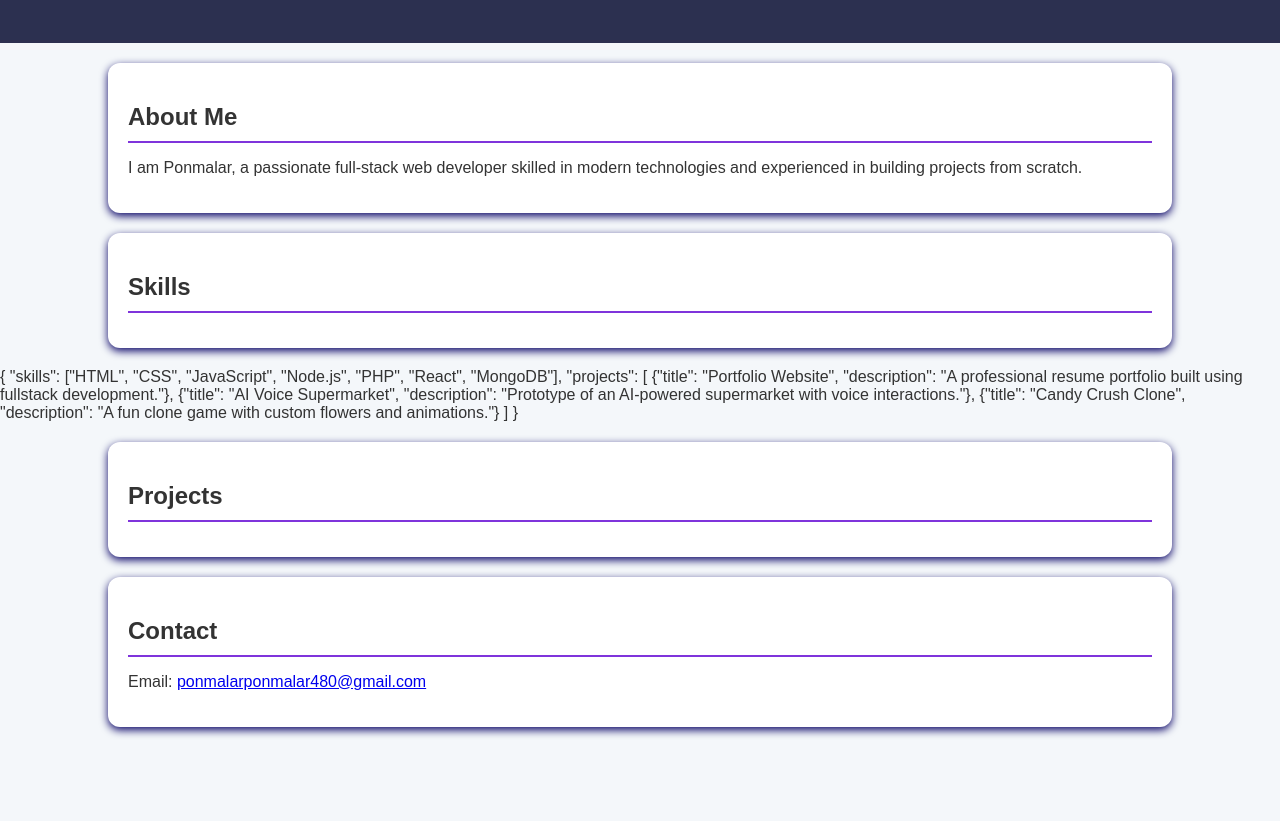
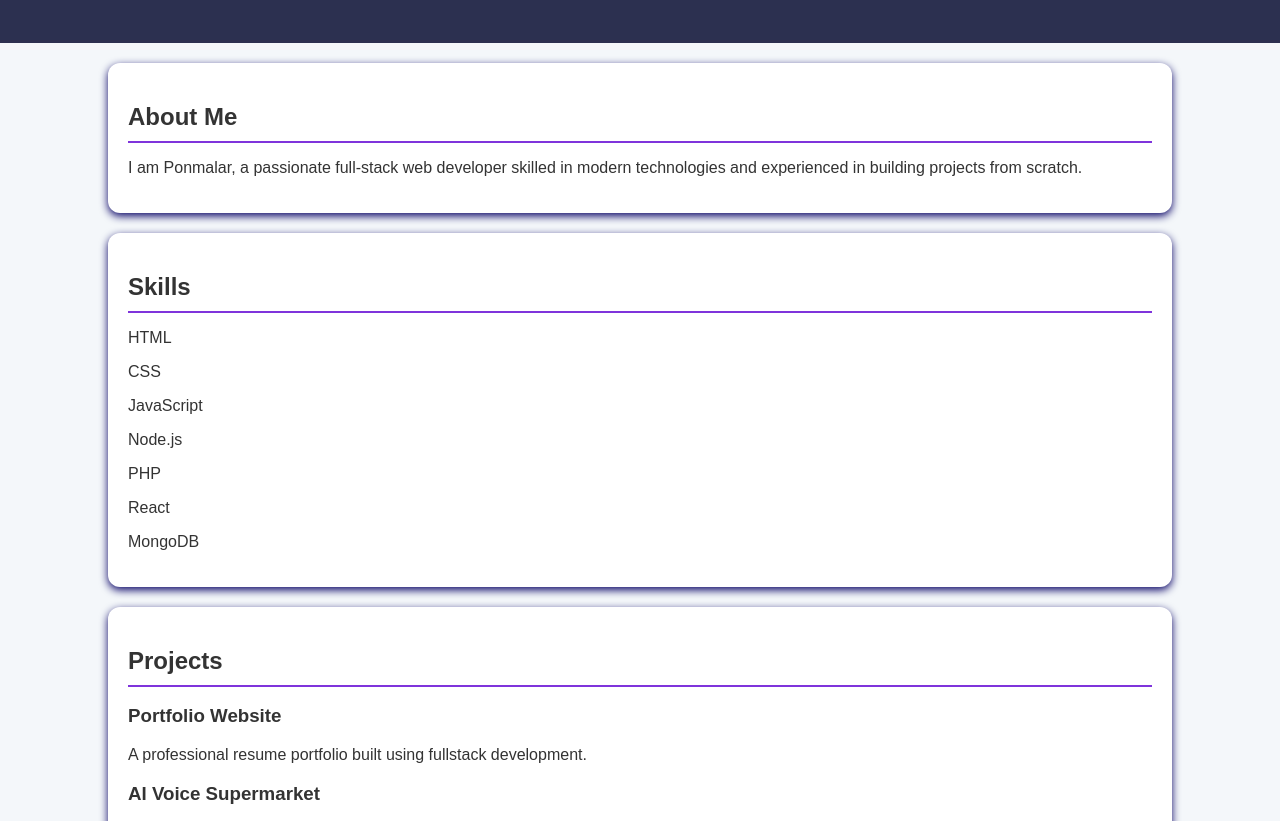
Before and after one commit to ponmalarp532-lakh/MALAR, a plain HTML site: page index.html in a window 1280 px wide. Shown: the part 112-933 px from the top of the page. Before the commit the page ends 859 px from the top, so only its background shows below. Drawn offline with Linux system fonts and the light colour scheme.

Commit message:
Update index.html

```diff
--- a/index.html
+++ b/index.html
@@ -21,14 +21,7 @@
     <h2>Skills</h2>
     <div id="skills-box"></div>
   </section>
-{
-  "skills": ["HTML", "CSS", "JavaScript", "Node.js", "PHP", "React", "MongoDB"],
-  "projects": [
-    {"title": "Portfolio Website", "description": "A professional resume portfolio built using fullstack development."},
-    {"title": "AI Voice Supermarket", "description": "Prototype of an AI-powered supermarket with voice interactions."},
-    {"title": "Candy Crush Clone", "description": "A fun clone game with custom flowers and animations."}
-  ]
-}
+
   <section class="resume-section">
     <h2>Projects</h2>
     <div id="projects-box"></div>
@@ -39,6 +32,41 @@
     <p>Email: <a href="mailto:ponmalarponmalar480@gmail.com">ponmalarponmalar480@gmail.com</a></p>
   </section>
 
-  <script src="script.js"></script>
+  <!-- ✅ Embedded JSON data -->
+  <script>
+    const data = {
+      "skills": ["HTML", "CSS", "JavaScript", "Node.js", "PHP", "React", "MongoDB"],
+      "projects": [
+        {
+          "title": "Portfolio Website",
+          "description": "A professional resume portfolio built using fullstack development."
+        },
+        {
+          "title": "AI Voice Supermarket",
+          "description": "Prototype of an AI-powered supermarket with voice interactions."
+        },
+        {
+          "title": "Candy Crush Clone",
+          "description": "A fun clone game with custom flowers and animations."
+        }
+      ]
+    };
+
+    // Load Skills
+    const skillsBox = document.getElementById("skills-box");
+    data.skills.forEach(skill => {
+      const skillItem = document.createElement("p");
+      skillItem.textContent = skill;
+      skillsBox.appendChild(skillItem);
+    });
+
+    // Load Projects
+    const projectsBox = document.getElementById("projects-box");
+    data.projects.forEach(project => {
+      const projectDiv = document.createElement("div");
+      projectDiv.innerHTML = `<h3>${project.title}</h3><p>${project.description}</p>`;
+      projectsBox.appendChild(projectDiv);
+    });
+  </script>
 </body>
 </html>
```
